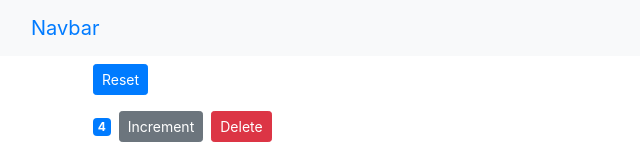
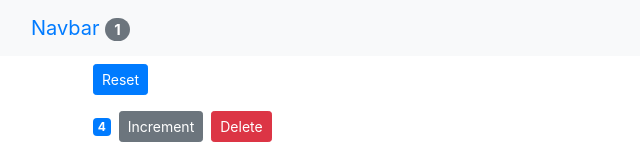
Before and after one commit to MartinMSalas/React_Mosh_Modulo01_Counter_Repaso, a React (Create React App) app in the folder counter-app/: page / in a window 1280 px wide. Shown: the top 156 px of the page, without its empty margins (0-640 px from the left). Built offline with nearby package versions, Linux system fonts and the light colour scheme.

Commit message:
uplifting state

```diff
--- a/counter-app/src/App.js
+++ b/counter-app/src/App.js
@@ -4,12 +4,47 @@
 import "./App.css";
 
 class App extends Component {
+  state = {
+    counters: [
+      { id: 1, value: 4 },
+      { id: 2, value: 0 },
+      { id: 3, value: 0 },
+      { id: 4, value: 0 },
+    ],
+  };
+  handleIncrement = (counter) => {
+    const counters = [...this.state.counters];
+    const index = counters.indexOf(counter);
+    counters[index] = { ...counter };
+    counters[index].value++;
+
+    this.setState({ counters });
+  };
+  handleDelete = (counterId) => {
+    const counters = this.state.counters.filter((c) => c.id !== counterId);
+
+    this.setState({ counters });
+  };
+  handleReset = () => {
+    const counters = this.state.counters.map((c) => {
+      c.value = 0;
+      return c;
+    });
+    this.setState(counters);
+  };
   render() {
     return (
       <React.Fragment>
-        <NavBar></NavBar>
+        <NavBar
+          totalCounters={this.state.counters.filter((c) => c.value > 0).length}
+        ></NavBar>
         <main className="container">
-          <Counters></Counters>
+          <Counters
+            counters={this.state.counters}
+            onDelete={this.handleDelete}
+            onIncrement={this.handleIncrement}
+            onReset={this.handleReset}
+          ></Counters>
         </main>
       </React.Fragment>
     );
--- a/counter-app/src/components/counters.jsx
+++ b/counter-app/src/components/counters.jsx
@@ -2,50 +2,22 @@
 import Counter from "./counter";
 
 class Counters extends Component {
-  state = {
-    counters: [
-      { id: 1, value: 4 },
-      { id: 2, value: 0 },
-      { id: 3, value: 0 },
-      { id: 4, value: 0 },
-    ],
-  };
-  handleIncrement = counter => {
-    const counters = [...this.state.counters];
-    const index = counters.indexOf(counter);
-    counters[index] = {...counter};
-    counters[index].value++;
-    console.log(this.state.counters[index]);
-    this.setState({ counters });
 
-  }
-  handleDelete = (counterId) => {
-    const counters = this.state.counters.filter((c) => c.id !== counterId);
-
-    this.setState({ counters });
-  };
-  handleReset = () => {
-    const counters = this.state.counters.map(c => {
-      c.value = 0;
-      return c;
-    })
-    this.setState(counters)
-  }
   render() {
     return (
       <div>
         <button
-          onClick={this.handleReset}
+          onClick={this.props.onReset}
           className="btn btn-primary btn-sm m-2"
         >
           Reset
         </button>
 
-        {this.state.counters.map((counter) => (
+        {this.props.counters.map((counter) => (
           <Counter
             key={counter.id}
-            onDelete={this.handleDelete}
-            onIncrement={this.handleIncrement}
+            onDelete={this.props.onDelete}
+            onIncrement={this.props.onIncrement}
             counter={counter}
           ></Counter>
         ))}
--- a/counter-app/src/components/navbar.jsx
+++ b/counter-app/src/components/navbar.jsx
@@ -1,13 +1,15 @@
 import React, { Component } from "react";
 
 class NavBar extends Component {
-
   render() {
     return (
       <nav className="navbar bg-light">
         <div className="container-fluid">
-          <a className="navbar-brand" href="#">
-            Navbar
+          <a className="navbar-brand" href="a">
+            Navbar{" "}
+            <span className="badge badge-pill badge-secondary">
+              {this.props.totalCounters}
+            </span>
           </a>
         </div>
       </nav>
```
